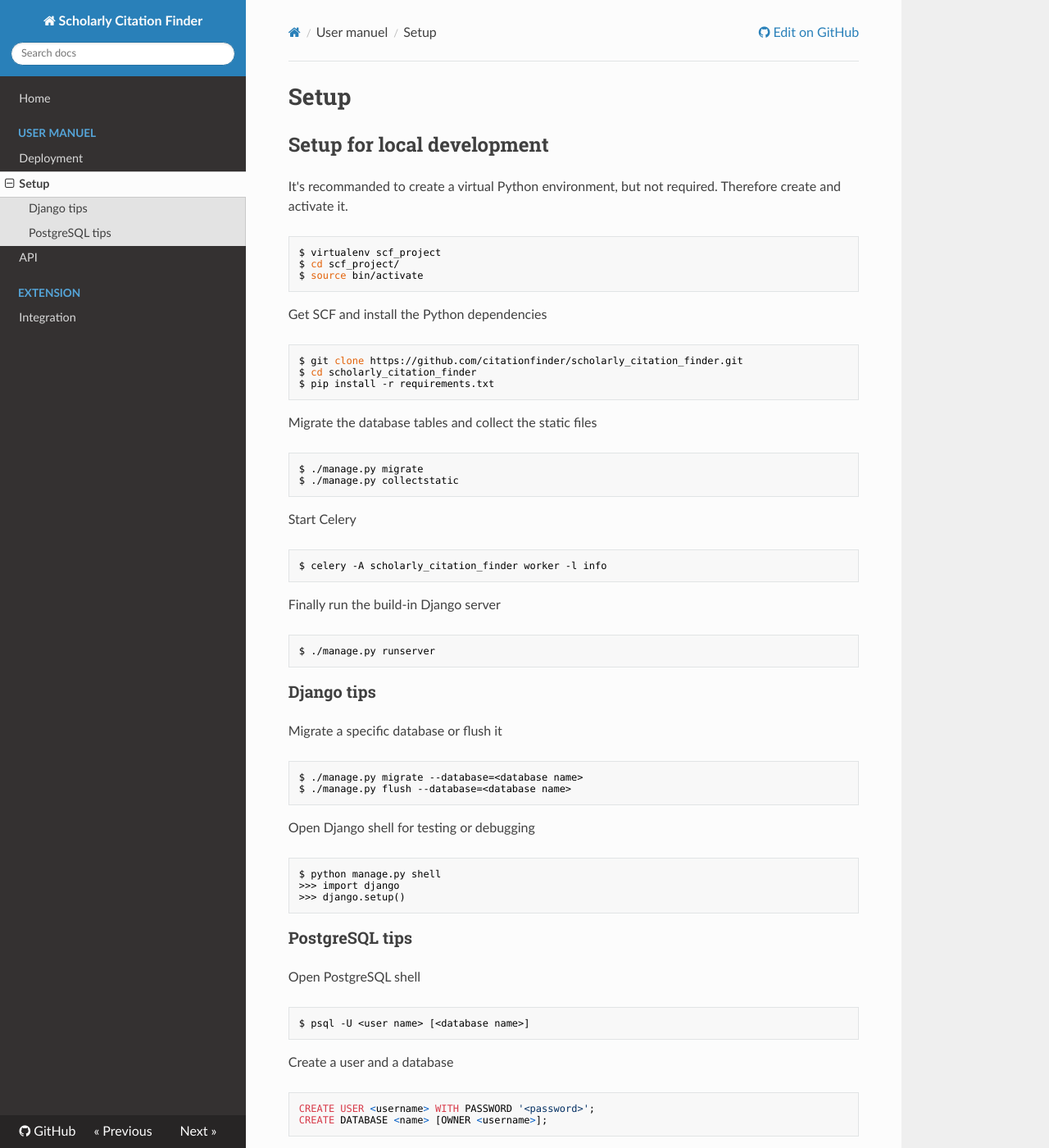
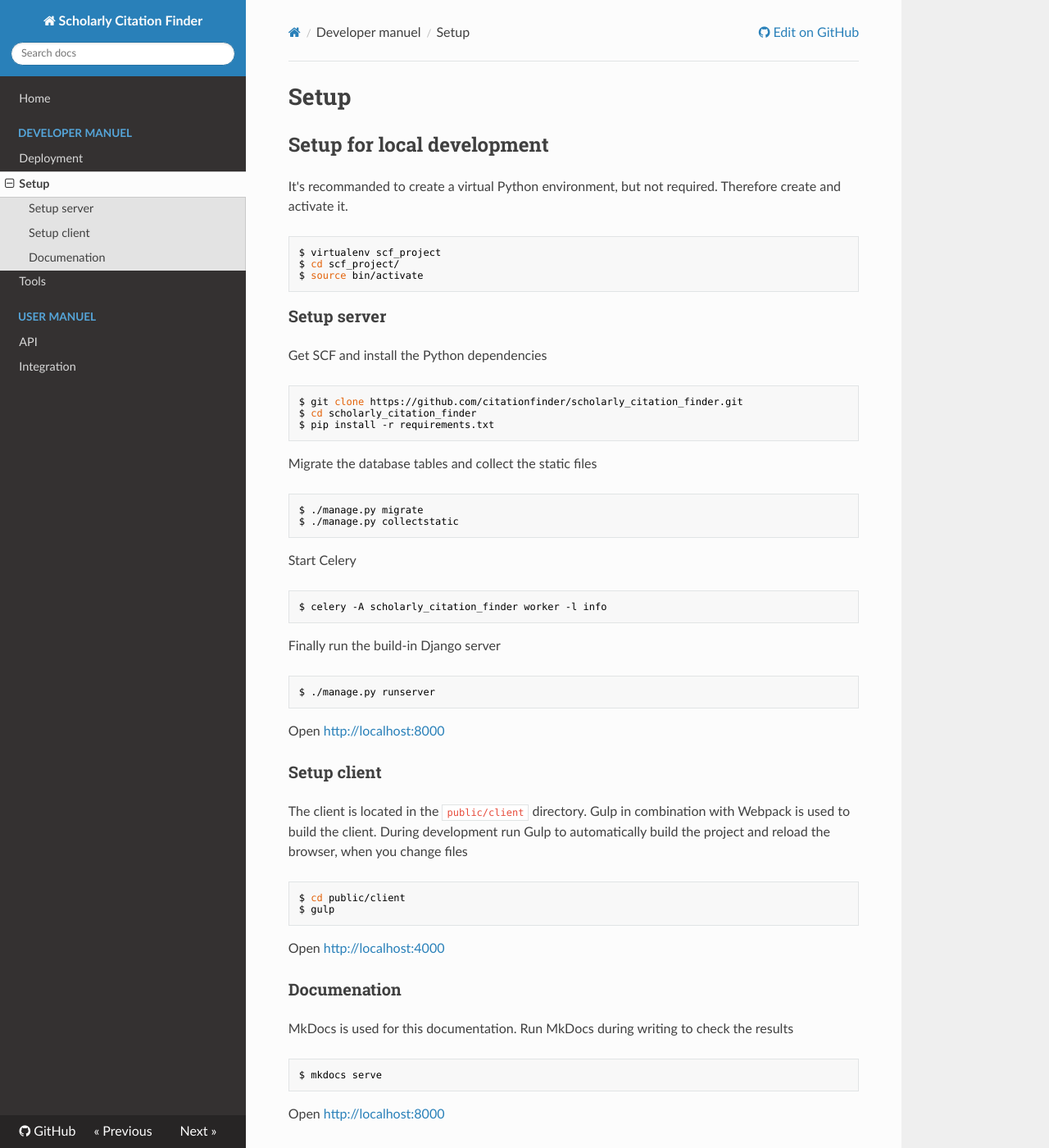
Before and after one commit to citationfinder/scholarly_citation_finder, an MkDocs documentation site: the page built from docs/setup.md, in a window 1280 px wide and 1400 px high. Shown: the whole window at 82% size. Built offline with MkDocs 1.6.1, drawn with Linux system fonts in a browser that asks for light colours; nearby versions of some CDN libraries; old or Windows-style settings are respelled for this version of MkDocs; some of the changed text lies outside the part shown.

Commit message:
update doc

````diff
--- a/docs/setup.md
+++ b/docs/setup.md
@@ -8,6 +8,8 @@ $ virtualenv scf_project
 $ cd scf_project/
 $ source bin/activate
 ```
+
+### Setup server
 
 Get SCF and install the Python dependencies
 ```bash
@@ -32,31 +34,31 @@ Finally run the build-in Django server
 $ ./manage.py runserver
 ```
 
-### Django tips
+Open [http://localhost:8000](http://localhost:8000)
 
-Migrate a specific database or flush it
+### Setup client
+
+The client is located in the `public/client` directory. Gulp in combination with Webpack is used to build the client. During development run Gulp to automatically build the project and reload the browser, when you change files
+
 ```bash
-$ ./manage.py migrate --database=<database name>
-$ ./manage.py flush --database=<database name>
+$ cd public/client
+$ gulp
 ```
 
-Open Django shell for testing or debugging
+Open [http://localhost:4000](http://localhost:4000)
+
+
+### Documenation
+
+MkDocs is used for this documentation. Run MkDocs during writing to check the results
+
 ```bash
-$ python manage.py shell
->>> import django
->>> django.setup()
+$ mkdocs serve
 ```
 
+Open [http://localhost:8000](http://localhost:8000)
 
-### PostgreSQL tips
 
-Open PostgreSQL shell
-```bash
-$ psql -U <user name> [<database name>]
-```
+## Setup a virtual machine
 
-Create a user and a database
-```
-CREATE USER <username> WITH PASSWORD '<password>';
-CREATE DATABASE <name> [OWNER <username>];
-```
+see [Deploy Vagrant](deployment.md)
--- a/mkdocs.yml
+++ b/mkdocs.yml
@@ -3,9 +3,11 @@ repo_url: https://github.com/citationfinder/scholarly_citation_finder
 repo_name: GitHub
 theme: readthedocs
 site_description: Documentation for Scholarly Citation Finder
+include_search: true
 pages:
 - ['index.md', 'Home']
-- ['deployment.md', 'User manuel', 'Deployment']
-- ['setup.md', 'User manuel', 'Setup']
+- ['deployment.md', 'Developer manuel', 'Deployment']
+- ['setup.md', 'Developer manuel', 'Setup']
+- ['tools.md', 'Developer manuel', 'Tools']
 - ['api.md', 'User manuel', 'API']
-- ['integration.md', 'Extension', 'Integration']
+- ['integration.md', 'User manuel', 'Integration']
````
Also changed, not shown: docs/index.md (+1 -1 lines), docs/tools.md (added, +30 -0 lines).
